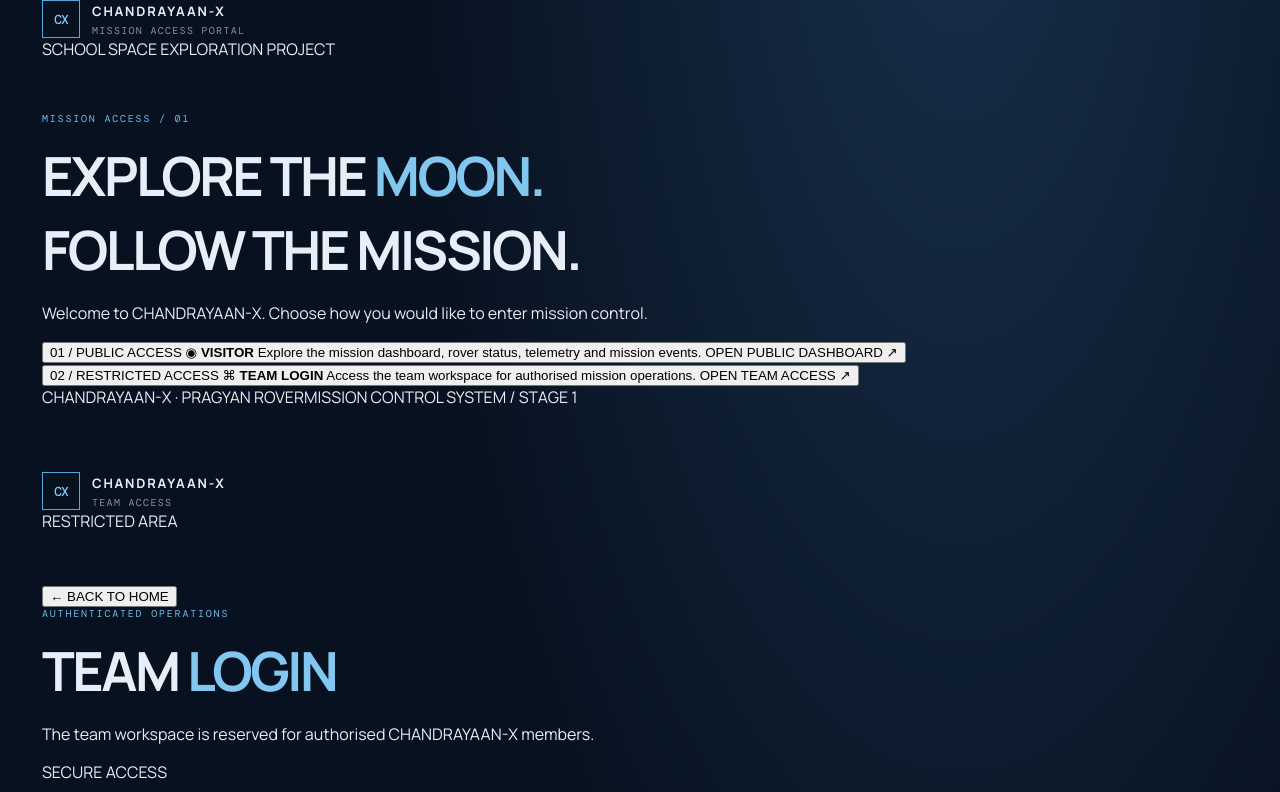
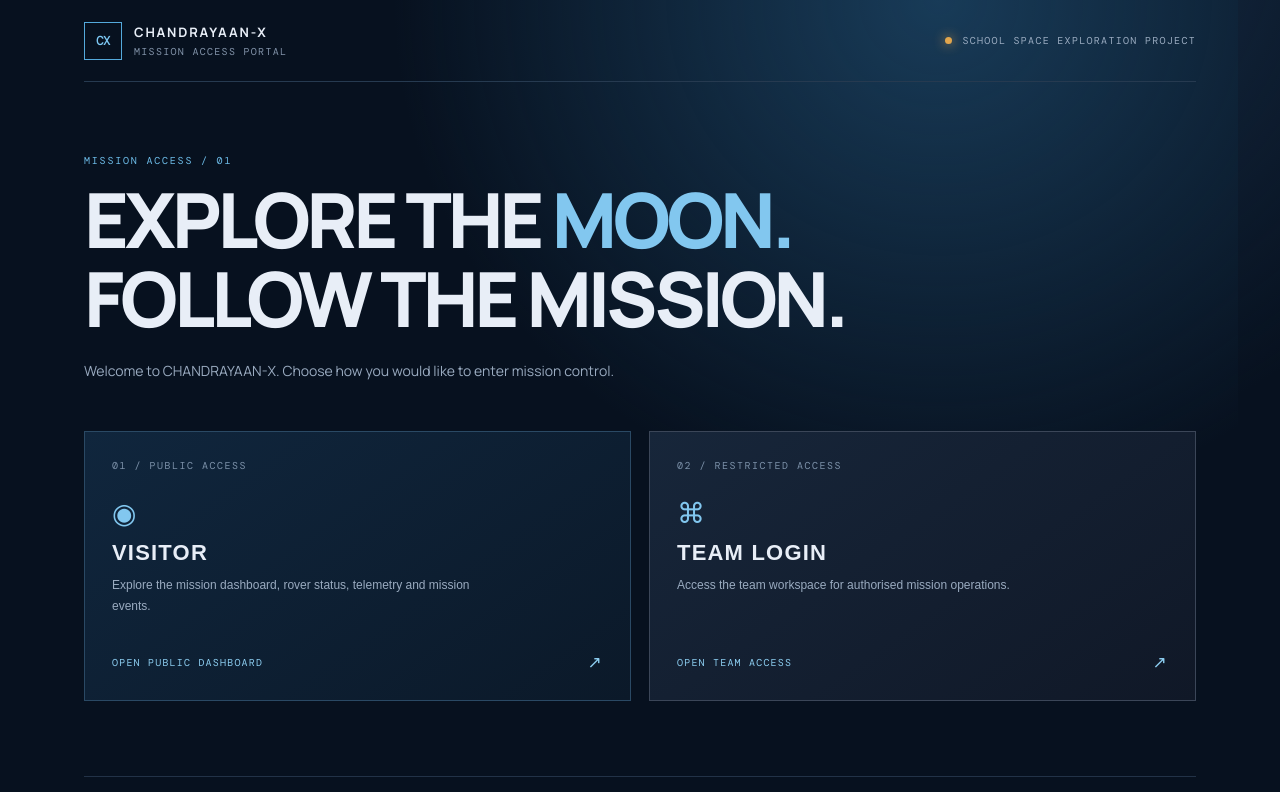
Before and after one commit to studywithsenior/chandraya-x-mission-control, a website built with Vite: page index.html in a window 1280 px wide. Shown: the top 792 px of the page. Built offline with nearby package versions, Linux system fonts and the light colour scheme; no server answers.

Commit message:
Style mission access and team entry screens

```diff
--- a/style.css
+++ b/style.css
@@ -12,3 +12,34 @@ main{padding:52px 0 64px}.hero{display:flex;align-items:flex-end;justify-content
 footer{border-top:1px solid #223247;padding:20px 0 26px;display:flex;justify-content:space-between;gap:12px;color:#657b94;font:9px 'DM Mono';letter-spacing:1.2px}
 @media(max-width:850px){#app{padding:0 22px}.telemetry-grid{grid-template-columns:repeat(2,1fr)}.status-strip{grid-template-columns:repeat(2,1fr)}.status-strip>div:nth-child(2){border-right:0}.status-strip>div:nth-child(-n+2){border-bottom:1px solid #263a50}.lower-grid{grid-template-columns:1fr}}
 @media(max-width:560px){#app{padding:0 16px}.topbar{height:68px}.top-meta{font-size:8px;gap:6px}.top-meta .divider{display:none}.brand strong{font-size:11px}.brand small{font-size:8px}.hero{display:block;padding:38px 0 26px}.mission-state{margin-top:24px}.status-strip>div{padding:14px}.status-strip strong{font-size:12px}.tile{padding:16px;min-height:130px}.metric strong{font-size:28px}footer{font-size:8px;flex-direction:column}}
+
+
+/* Mission access portal */
+.view-hidden{display:none!important}
+.landing-view,.team-view{min-height:100vh;padding:0 42px;background:radial-gradient(ellipse at 75% 0%,#183b58 0,transparent 43%),#07111f}
+.landing-topbar{height:82px;max-width:1356px;margin:auto;display:flex;align-items:center;justify-content:space-between;border-bottom:1px solid #263a50}
+.landing-tag{display:flex;align-items:center;gap:10px;color:#9aabc0;font:10px 'DM Mono';letter-spacing:1.3px}
+.landing-main,.team-main{max-width:1120px;margin:0 auto;padding:clamp(58px,9vh,110px) 0 34px}
+.landing-title,.team-title{font-size:clamp(40px,7vw,76px);line-height:1.04;letter-spacing:-4px;margin:0;font-weight:800}
+.landing-title span,.team-title span{color:#82c7ef}
+.landing-copy{max-width:620px;color:#9aabc0;font-size:14px;line-height:1.8;margin:20px 0 0}
+.access-grid{display:grid;grid-template-columns:1fr 1fr;gap:18px;margin-top:48px}
+.access-card{min-height:270px;text-align:left;padding:27px;background:linear-gradient(145deg,#10263d,#0b1929);border:1px solid #2a4964;color:#e8eef7;display:flex;flex-direction:column;align-items:flex-start;cursor:pointer;transition:border-color .2s,transform .2s}
+.access-card:hover,.access-card:focus-visible{border-color:#79c7ef;transform:translateY(-3px);outline:none}
+.team-card{background:linear-gradient(145deg,#17263a,#101827);border-color:#3b4658}
+.access-number,.notice-mark{font:10px 'DM Mono';letter-spacing:1.5px;color:#7c91a9}
+.access-icon{font-size:28px;color:#82c7ef;margin:25px 0 10px}
+.access-card strong{font-size:22px;letter-spacing:1.2px}
+.access-description{font-size:12px;line-height:1.7;color:#9aabc0;max-width:390px;margin-top:9px}
+.access-action{display:flex;justify-content:space-between;align-items:center;width:100%;margin-top:auto;padding-top:28px;color:#8ccdf0;font:10px 'DM Mono';letter-spacing:1.2px}
+.access-action b{font-size:17px}
+.landing-foot{display:flex;justify-content:space-between;gap:15px;border-top:1px solid #223247;margin-top:75px;padding-top:18px;color:#657b94;font:9px 'DM Mono';letter-spacing:1.2px}
+.back-link{background:none;border:0;color:#91a8c0;padding:0;margin:0 0 55px;font:10px 'DM Mono';letter-spacing:1.2px;cursor:pointer}
+.back-link:hover{color:#82c7ef}
+.team-main{max-width:760px}
+.team-title{font-size:clamp(42px,6vw,64px)}
+.team-notice{margin-top:36px;padding:28px;border:1px solid #344b63;background:linear-gradient(145deg,#102238,#0b1929)}
+.team-notice h2{font-size:20px;margin:18px 0 10px}
+.team-notice p{color:#9aabc0;font-size:13px;line-height:1.8;margin:0;max-width:600px}
+.notice-status{display:inline-block;margin-top:24px;padding:9px 12px;border:1px solid #755b36;color:#e5bb79;font:10px 'DM Mono';letter-spacing:1.2px}
+@media(max-width:700px){.landing-view,.team-view{padding:0 18px}.landing-topbar{height:70px}.landing-tag{font-size:8px;letter-spacing:.6px}.access-grid{grid-template-columns:1fr;margin-top:32px}.access-card{min-height:235px}.landing-title,.team-title{letter-spacing:-2.5px}.landing-foot{font-size:8px;flex-direction:column}.landing-main,.team-main{padding-top:55px}.back-link{margin-bottom:42px}}
```
